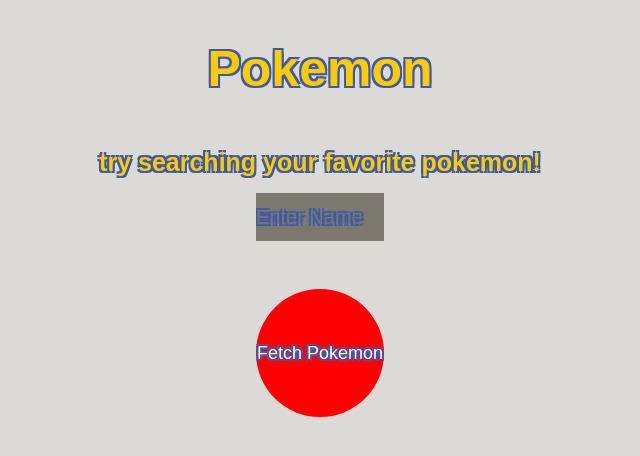
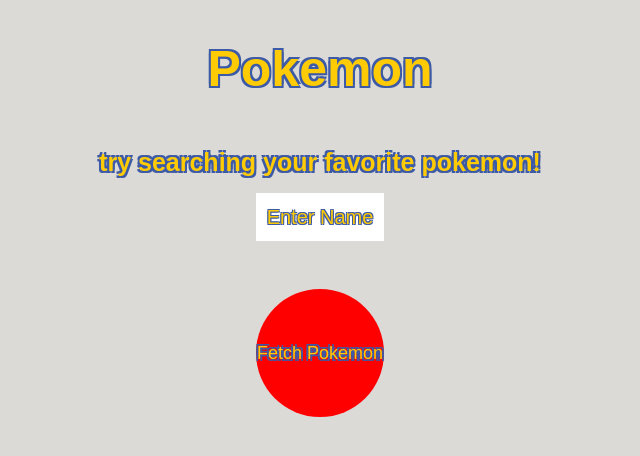
Before and after one commit to KYT88/pokemon, a plain HTML site: page index.html in a window 1280 px wide. Shown: the whole page, without its empty margins (0-640 px from the left). Drawn offline with Linux system fonts and the light colour scheme; no server answers; a web font is replaced by a local one.

Commit message:
Add files via upload

```diff
--- a/css/style.css
+++ b/css/style.css
@@ -42,7 +42,6 @@
     display: flex;
     justify-content: center;
     gap: 20px;
-    flex-wrap: wrap;
 }
 
 .button {
@@ -50,12 +49,8 @@
     justify-content: center;
     width: 100%;
     height: auto;
-    flex-wrap: wrap;
-    color: aliceblue;
-}
-.knop{
-    color: aliceblue;
-}
+    }
+
 
 .button1 {
     display: flex;
@@ -63,15 +58,26 @@
     width: 100%;
     height: auto;
 }
+.knop
+{
+    text-align: center;
+    color: #ffcb05;
+    text-shadow:
+        1px 1px 0px #3c5aa6,
+        -1px -1px 0px #3c5aa6,
+        1px -1px 0px #3c5aa6,
+        -1px 1px 0px #3c5aa6;
+}
+.knop::placeholder{
+    color: #ffcb05;
+}
 
 .button .knop {
     height: 3rem;
     width: 80%;
-    color: aliceblue;
     font-size: 16px;
     font-family: sans-serif;
     border: none;
-    background-color: hsl(40, 6%, 46%);
     margin-bottom: 1rem;
 }
 
@@ -81,7 +87,6 @@
     width: 6rem;
     font-size: 16px;
     background-color: red;
-    color: white;
     border-radius: 50%;
     border: none;
 }
```
